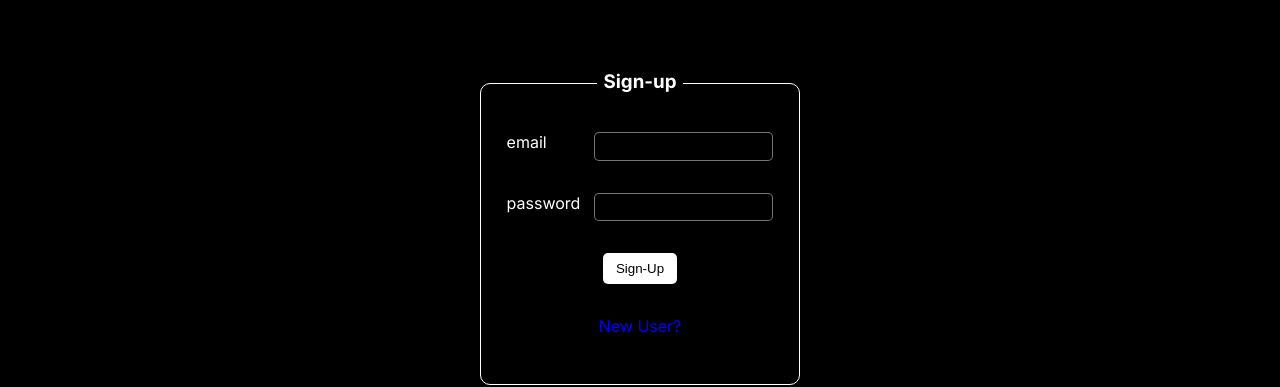
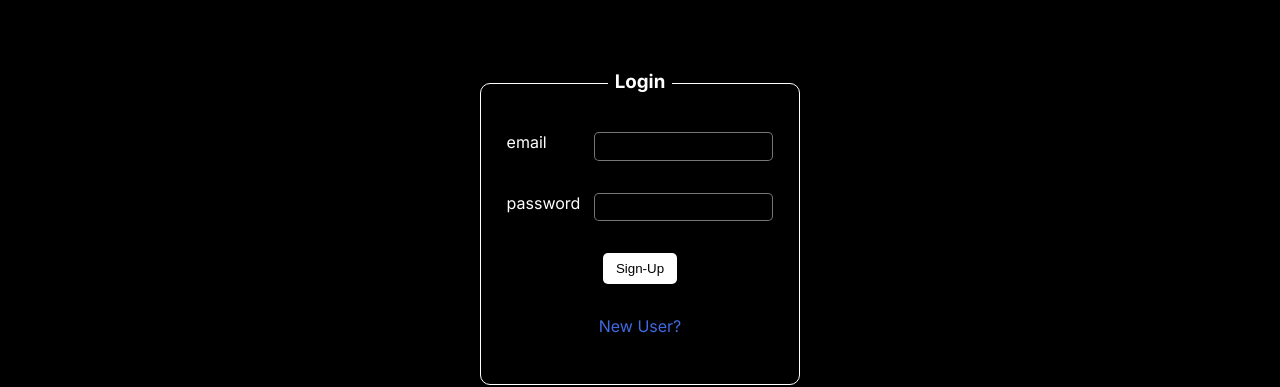
Before and after one commit to yashghogre/gamazon-client, a Next.js app: page /login in a window 1280 px wide. Shown: the part 130-517 px from the top of the page. Built offline with nearby package versions, Linux system fonts and the light colour scheme.

Commit message:
Extremely minor changes

```diff
--- a/src/app/login/page.js
+++ b/src/app/login/page.js
@@ -6,7 +6,7 @@ const page = () => {
     return (
         <div>
             <div className={styles.mDiv}>
-                <h3 className={styles.loginTitle}>Sign-up</h3>
+                <h3 className={styles.loginTitle}>Login</h3>
                 <form className={styles.form}>
                     <div className={styles.inDiv}>
                         <label className={styles.label}>email</label>
@@ -20,7 +20,7 @@ const page = () => {
                         <button className={styles.btn}>Sign-Up</button>
                     </div>
                     <div style={{ display: 'flex', justifyContent: 'center' }}>
-                        <Link href='/signup' style={{ textDecoration: 'none' }}><p style={{ color: 'blue' }}>New User?</p></Link>
+                        <Link href='/signup' style={{ textDecoration: 'none' }}><p style={{ color: '#4169E1' }}>New User?</p></Link>
                     </div>
                 </form>
             </div >
--- a/src/app/signup/page.js
+++ b/src/app/signup/page.js
@@ -28,7 +28,7 @@ const page = () => {
                         <button className={styles.btn}>Sign-Up</button>
                     </div>
                     <div style={{ display: 'flex', justifyContent: 'center' }}>
-                        <Link href='/signup' style={{ textDecoration: 'none' }}><p style={{ color: 'blue' }}>Already a user?</p></Link>
+                        <Link href='/login' style={{ textDecoration: 'none' }}><p style={{ color: '#4169E1' }}>Already a user?</p></Link>
                     </div>
                 </form>
             </div>
```
